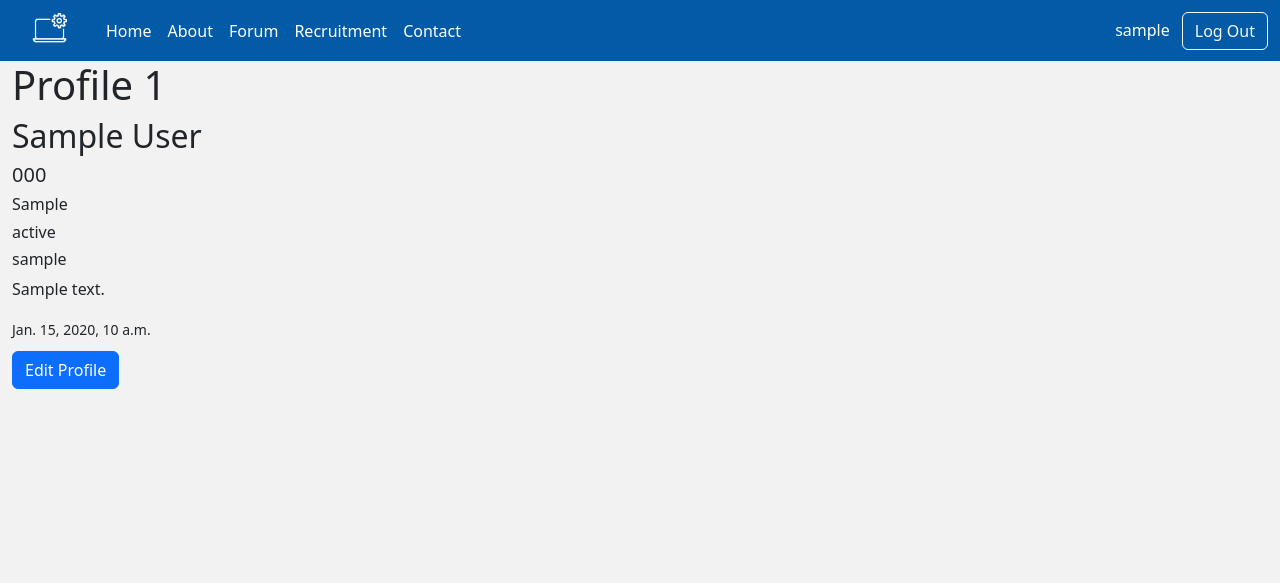
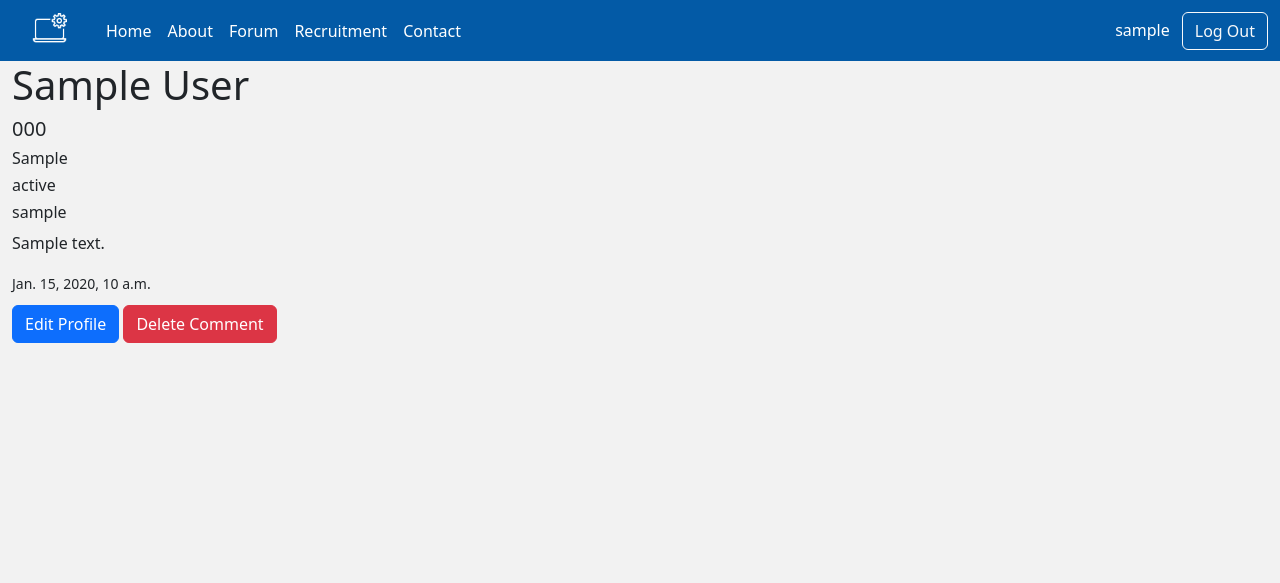
Before and after one commit to Onlinebusinessfy/capstone_project, a Django app: page /users/1/ in a window 1280 px wide. Shown: the top 583 px of the page. Run offline with Django 5.2, Linux system fonts and the light colour scheme; a user stored in the database is signed in; tables that the repository leaves empty hold one stand-in row (values such as "Sample post"); some web fonts are replaced.

Commit message:
Delete Profile

```diff
--- a/config/settings.py
+++ b/config/settings.py
@@ -141,7 +141,7 @@ DEFAULT_AUTO_FIELD = 'django.db.models.BigAutoField'
 import environ
 
 env = environ.Env()
-environ.Env.read_env()
+environ.Env.read_env(os.path.join(BASE_DIR, ".env"))
 
 #Email Configuration
 EMAIL_BACKEND='django.core.mail.backends.smtp.EmailBackend'
--- a/templates/content/profile_detail.html
+++ b/templates/content/profile_detail.html
@@ -10,8 +10,7 @@
 {% endblock %}
 
 {% block content %}
-    <h1>Profile {{profile.id}}</h1>
-    <h2>{{profile.name}}</h2>
+    <h1>{{profile.name}}</h1>
     <h5>{{profile.phone_number}}</h5>
     <h6>{{profile.city}}</h6>
     <h6>{{profile.state}}</h6>
@@ -20,4 +19,36 @@
     <small>{{profile.created_at}}</small>
     <br>
     <a href="{% url 'profile_update' profile.id %}" class="btn btn-primary" style="margin-top: 10px;">Edit Profile</a>
+    <button type="button" data-bs-toggle="modal"
+    data-bs-target="#deleteModal-{{ profile.pk }}" class="btn btn-danger" style="margin-top: 10px;">
+    Delete Comment
+    </button>
+
+    {% if profile.user == request.user or request.user.is_superuser %}
+    <div class="modal fade" id="deleteModal-{{ profile.pk }}" tabindex="-1"
+        aria-labelledby="deleteModalLabel-{{ profile.pk }}" aria-hidden="true">
+        <div class="modal-dialog">
+            <div class="modal-content">
+                <div class="modal-header">
+                    <h1 class="modal-title fs-5" id="deleteModalLabel-{{ profile.pk }}">Are you sure you
+                        want to delete this profile?</h1>
+                    <button type="button" class="btn-close" data-bs-dismiss="modal"
+                        aria-label="Close"></button>
+                </div>
+                <div class="modal-body">
+                    Do you really want to delete this profile? This action cannot be undone.
+                </div>
+                <div class="modal-footer">
+                    <button type="button" class="btn btn-secondary" data-bs-dismiss="modal">Cancel</button>
+                    <!-- Delete form -->
+                    <form action="{% url 'profile_delete' profile.pk %}" method="POST"
+                        id="delete-profile-form-{{ profile.pk }}">
+                        {% csrf_token %}
+                        <button type="submit" class="btn btn-danger">Delete</button>
+                    </form>
+                </div>
+            </div>
+        </div>
+    </div>
+    {% endif %}
 {% endblock %}
--- a/users/urls.py
+++ b/users/urls.py
@@ -4,6 +4,7 @@ from .views import(
     ProfileCreateView,
     ProfileDetailView,
     ProfileUpdateView,
+    delete_profile,
 )
 
 urlpatterns= [
@@ -11,4 +12,5 @@ urlpatterns= [
     path('<int:pk>/', ProfileDetailView.as_view(), name="profile_detail"),
     path('create/', ProfileCreateView.as_view(), name="profile_create"),
     path('update/<int:pk>/', ProfileUpdateView.as_view(), name="profile_update"),
+    path('delete/<int:pk>/',  delete_profile, name="profile_delete"),
 ]
--- a/users/views.py
+++ b/users/views.py
@@ -4,13 +4,16 @@ from django.views.generic import (
     DetailView,
     CreateView,
     UpdateView,
+    DeleteView,
 )
 from .models import Profile
 from .forms import ProfileForm
 from django.urls import reverse_lazy
 from django.contrib.auth.mixins import LoginRequiredMixin
 from django.core.exceptions import PermissionDenied
-
+from django.contrib.auth.decorators import login_required
+from django.shortcuts import get_object_or_404, redirect
+from django.http import HttpResponseRedirect, HttpResponseForbidden
 
 # Create your views here.
 
@@ -48,6 +51,7 @@ class ProfileListView(ListView):
 class ProfileDetailView(DetailView):
     template_name="content/profile_detail.html"
     model=Profile
+    context_object_name = 'profile'
 
 class ProfileCreateView(LoginRequiredMixin, CreateView):
     template_name="content/profile_create.html"
@@ -72,3 +76,13 @@ class ProfileUpdateView(LoginRequiredMixin, UpdateView):
             raise PermissionDenied("You are no the owner of this profile!")
         else:
             return profile
+
+@login_required
+def delete_profile(request, pk):
+    profile = get_object_or_404(Profile, pk=pk)
+
+    if request.user == profile.user or request.user.is_superuser:
+        profile.delete()
+        return redirect('profile_list')
+
+    return HttpResponseForbidden("You can't delete this profile.")
```
Also changed, not shown: accounts/forms.py (+9 -0 lines), accounts/views.py (+30 -1 lines), media/profile_pic/Esteban_3uvK8RY.jpeg (added), media/profile_pic/Esteban_7WfBAXM.jpeg (added), media/profile_pic/Esteban_CvR3Muz.jpeg (added), media/profile_pic/Esteban_GrdYTta.jpeg (added), media/profile_pic/Esteban_Su0Kt2f.jpeg (added), media/profile_pic/Esteban_bzfCqlt.jpeg (added), media/profile_pic/Esteban_cxxh5qQ.jpeg (added), media/profile_pic/Esteban_fv6PauV.jpeg (added), media/profile_pic/Esteban_gMJJXZt.jpeg (added), media/profile_pic/Esteban_sSCpSFE.jpeg (added), media/profile_pic/Esteban_v14ee0K.jpeg (added), media/profile_pic/Esteban_woNRNDv.jpeg (added).
